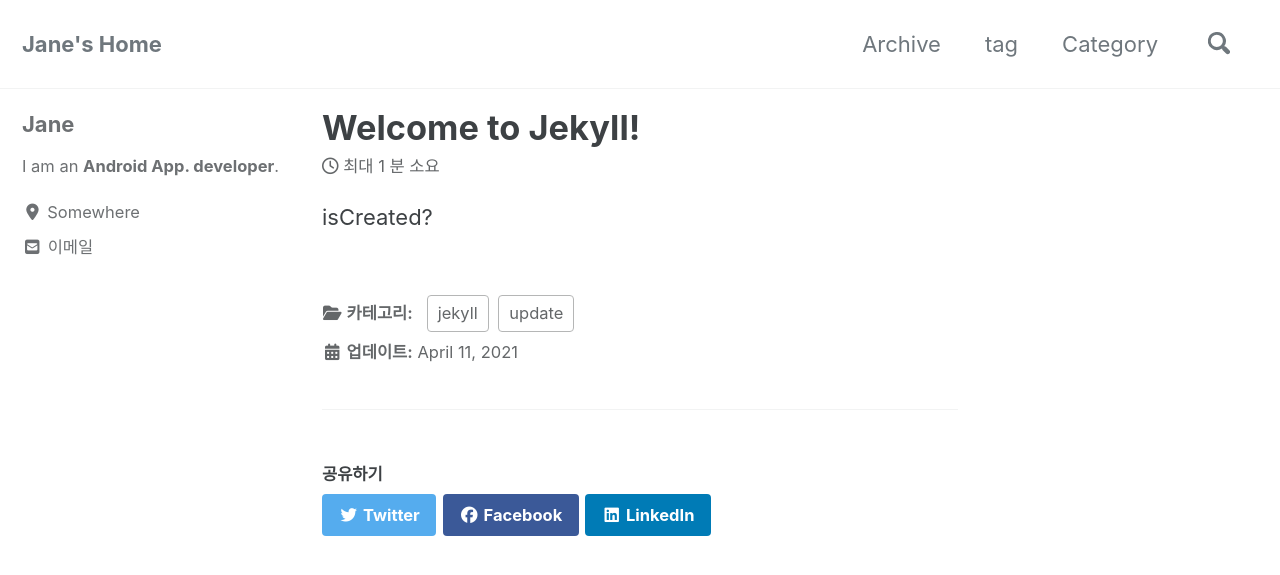
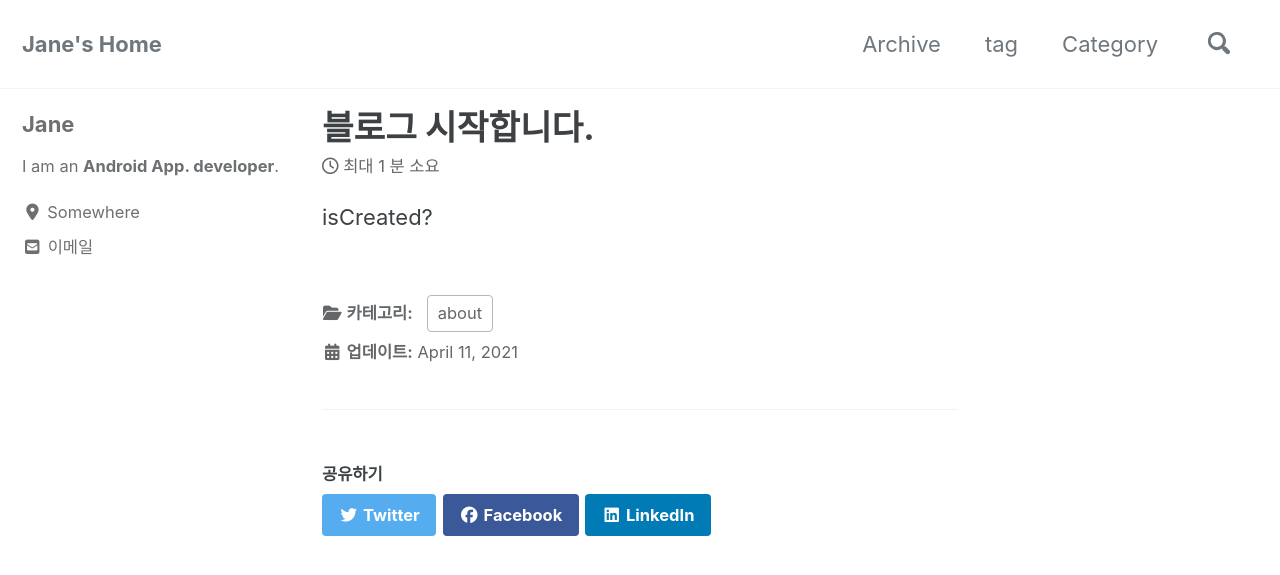
Before and after one commit to astrodeveloper/astro.github.io, a Jekyll site: the page built from _posts/2021-04-11-first-post.md, in a window 1280 px wide and 900 px high. Shown: the top 575 px of the window. Built offline with Jekyll 4.4.1, drawn with Linux system fonts in a browser that asks for light colours; cached includes are drawn as plain includes; nearby versions of some CDN libraries.

Commit message:
Update 2021-04-11-first-post.md

```diff
--- a/_posts/2021-04-11-first-post.md
+++ b/_posts/2021-04-11-first-post.md
@@ -1,7 +1,7 @@
 ---
-title: "Welcome to Jekyll!"
+title: "블로그 시작합니다."
 date: 2021-04-11 15:33:28 -0400
-categories: jekyll update
+categories: about
 ---
 
 isCreated?
```
